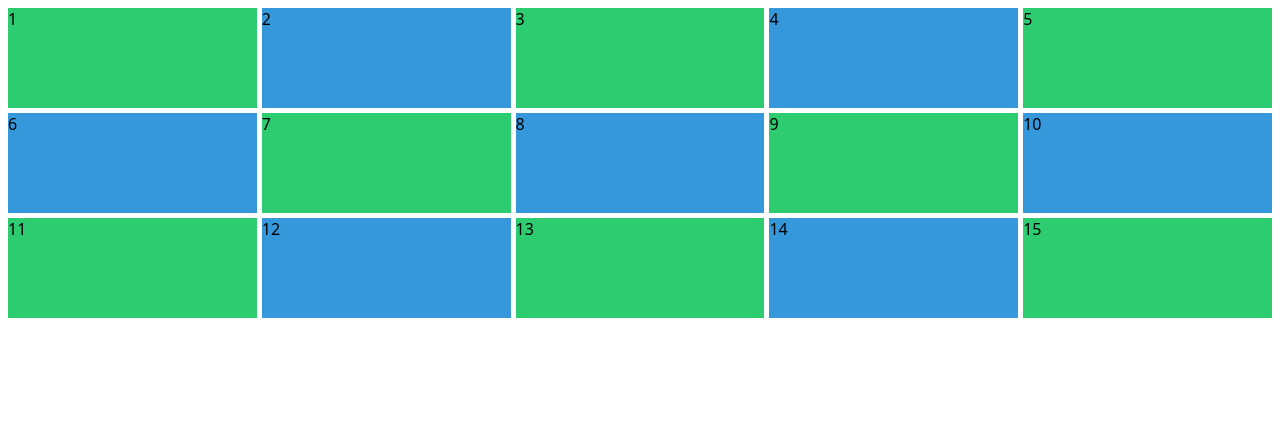
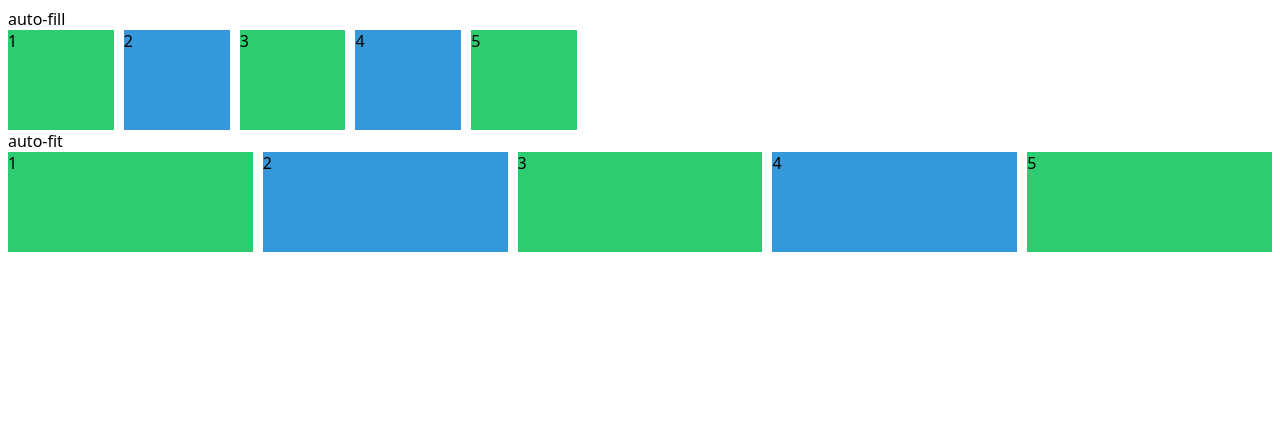
Before and after one commit to BrandonKTC/css-masterclass, a plain HTML site: page index.html in a window 1280 px wide. Drawn offline with Linux system fonts and the light colour scheme.

Commit message:
end auto

```diff
--- a/index.html
+++ b/index.html
@@ -6,22 +6,21 @@
 		<title>(s)CSS Masterclass</title>
 	</head>
 	<body>
+		auto-fill
 		<div class="grid">
 			<div class="item">1</div>
 			<div class="item">2</div>
 			<div class="item">3</div>
 			<div class="item">4</div>
 			<div class="item">5</div>
-			<div class="item">6</div>
-			<div class="item">7</div>
-			<div class="item">8</div>
-			<div class="item">9</div>
-			<div class="item">10</div>
-			<div class="item">11</div>
-			<div class="item">12</div>
-			<div class="item">13</div>
-			<div class="item">14</div>
-			<div class="item">15</div>
+		</div>
+		auto-fit
+		<div class="grid grid2">
+			<div class="item">1</div>
+			<div class="item">2</div>
+			<div class="item">3</div>
+			<div class="item">4</div>
+			<div class="item">5</div>
 		</div>
 	</body>
 </html>
--- a/styles.css
+++ b/styles.css
@@ -5,10 +5,16 @@ body {
 
 .grid {
 	display: grid;
-	gap: 5px;
-	grid-template-columns: repeat(5, minmax(100px, 1fr));
-	grid-template-rows: repeat(4, 100px);
+	gap: 10px;
+	grid-auto-rows: 100px;
 	grid-auto-columns: 100px;
+}
+
+.grid {
+	grid-template-columns: repeat(auto-fill, minmax(100px, 1fr));
+}
+.grid2 {
+	grid-template-columns: repeat(auto-fit, minmax(100px, 1fr));
 }
 
 .item:nth-child(odd) {
```
